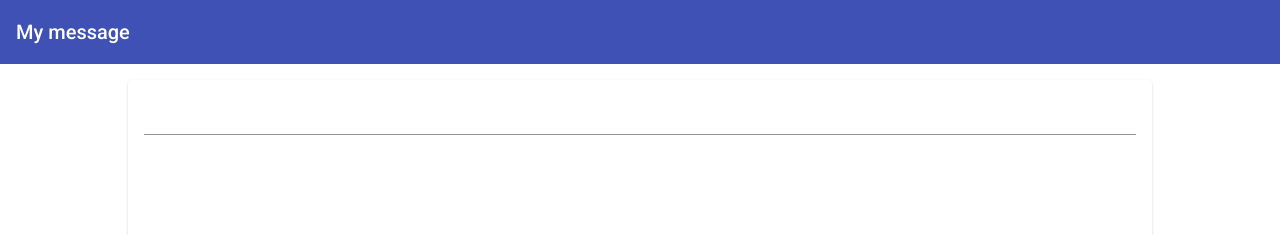
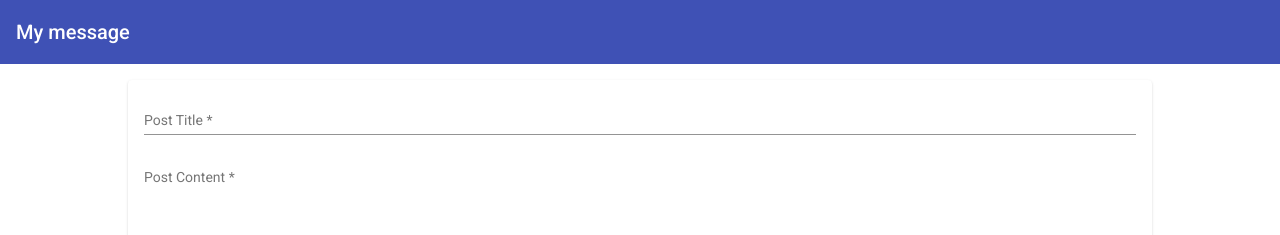
Before and after one commit to diane-66/mean-project, an Angular app: page / in a window 1280 px wide. Shown: the top 235 px of the page. Built offline with nearby package versions, Linux system fonts and the light colour scheme.

Commit message:
add reset & buttons on form

```diff
--- a/src/app/posts/post-create/post-create.component.html
+++ b/src/app/posts/post-create/post-create.component.html
@@ -8,6 +8,7 @@
         ngModel
         required
         minLength="3"
+        placeholder="Post Title"
         #title="ngModel">
       <mat-error *ngIf="title.invalid">Please enter a post title</mat-error>
     </mat-form-field>
@@ -18,6 +19,7 @@
         name="content"
         ngModel
         required
+        placeholder="Post Content"
         #content="ngModel"></textarea>
       <mat-error *ngIf="content.invalid">Please enter a post content</mat-error>
     </mat-form-field>
--- a/src/app/posts/post-create/post-create.component.ts
+++ b/src/app/posts/post-create/post-create.component.ts
@@ -19,5 +19,6 @@
       return
     }
     this.postsService.addPost(form.value.title, form.value.content)
+    form.resetForm()
   }
 }
--- a/src/app/posts/post-list/post-list.component.html
+++ b/src/app/posts/post-list/post-list.component.html
@@ -4,6 +4,10 @@
       {{ post.title }}
     </mat-expansion-panel-header>
     <p>{{ post.content }}</p>
+    <mat-action-row>
+      <button mat-button color="primary">EDIT</button>
+      <button mat-button color="warn">DELETE</button>
+    </mat-action-row>
   </mat-expansion-panel>
 </mat-accordion>
 <p class="info-text mat-body-1" *ngIf="posts.length <= 0">No posts added yet</p>
```
